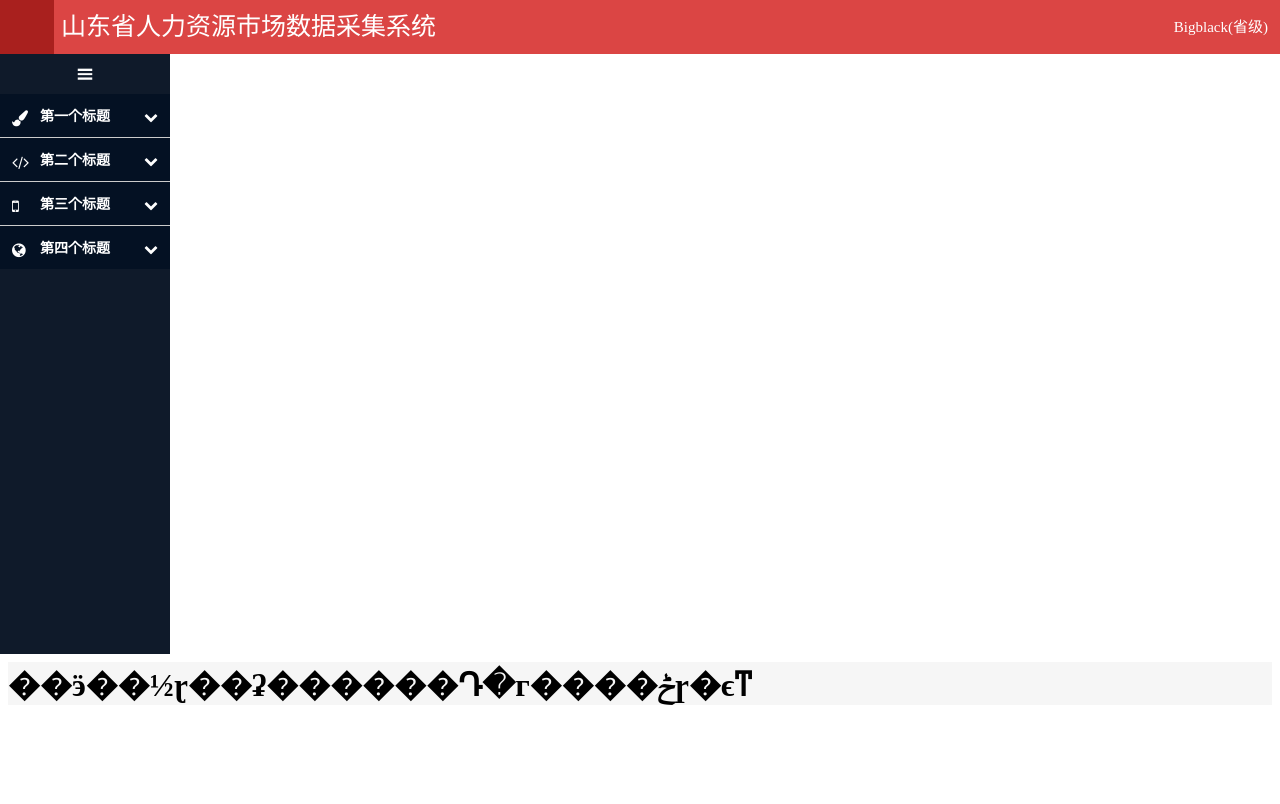
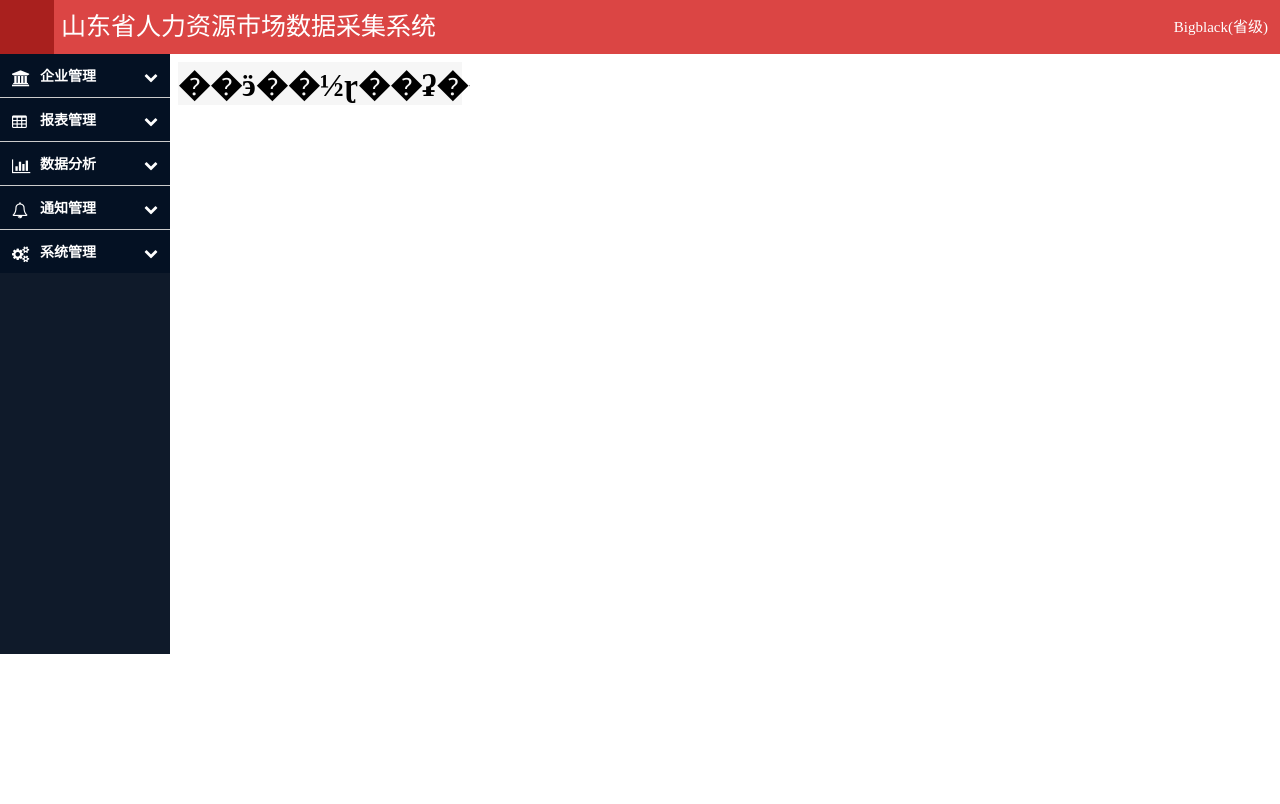
Before and after one commit to BITFierce/smcclass, a PHP site: page /province.html in a window 1280 px wide. After the commit the page ends 654 px from the top, so only its background shows below. Run offline with PHP 8.4, Linux system fonts and the light colour scheme; some libraries are stand-ins or nearby versions.

Commit message:
导航栏
省用户界面导航栏bug已修复

```diff
--- a/前端/css/province.css
+++ b/前端/css/province.css
@@ -1,5 +1,9 @@
 *{
 	margin:0;
+	padding:0;
+	-webkit-box-sizing: border-box;
+	-moz-box-sizing: border-box;
+	box-sizing: border-box;
 }
 
 #header {
@@ -11,8 +15,8 @@
 
 #logo{
 	background-color:#a9201e;
-	width:50px;
-	height:50px;
+	width:54px;
+	height:54px;
 	padding:2px;
 	float:left;
 }
@@ -45,18 +49,6 @@
     height:600px;
     width:170px;
     float:left;
-}
-
-#menu_header{
-	width:20px;
-	height:40px;
-	float:left;
-	margin:0 75px;
-}
-
-#menu_header img{
-	height:20px;
-	margin:10px 0;
 }
 
 #menu_container{
@@ -139,20 +131,20 @@ a {
 }
 
 .submenu {
- 	display: none;
+ 	display:none;
  	background: #0f1a2a;
  	font-size: 14px;
  }
 
  .submenu li {
  	border-bottom: 1px solid #4b4a5e;
+	height:40px;
  }
 
  .submenu a {
- 	display: block;
+ 	display:block;
  	text-decoration: none;
  	color: #fff;
- 	padding: 12px;
  	padding-left: 42px;
  	-webkit-transition: all 0.25s ease;
  	-o-transition: all 0.25s ease;
@@ -163,3 +155,7 @@ a {
  	background: #dd4544;
  	color: #FFF;
  }
+
+ #mainbody{
+	 float:left;
+ }
--- a/前端/js/index.js
+++ /dev/null
@@ -1,26 +0,0 @@
-$(function() {
-	var Accordion = function(el, multiple) {
-		this.el = el || {};
-		this.multiple = multiple || false;
-
-		// Variables privadas
-		var links = this.el.find('.link');
-		// Evento
-		links.on('click', {el: this.el, multiple: this.multiple}, this.dropdown)
-	}
-
-	Accordion.prototype.dropdown = function(e) {
-		var $el = e.data.el;
-			$this = $(this),
-			$next = $this.next();
-
-		$next.slideToggle();
-		$this.parent().toggleClass('open');
-
-		if (!e.data.multiple) {
-			$el.find('.submenu').not($next).slideUp().parent().removeClass('open');
-		};
-	}
-
-	var accordion = new Accordion($('#accordion'), false);
-});
--- a/前端/province.html
+++ b/前端/province.html
@@ -9,8 +9,7 @@
 	<link href="http://maxcdn.bootstrapcdn.com/font-awesome/4.2.0/css/font-awesome.min.css" rel="stylesheet">
     <link rel="stylesheet" href="css/province.css" media="screen" type="text/css" />
 	<script src="js/loadFun.js" type="text/javascript"></script>
-	<script src="js/index.js" type="text/javascript"></script>
-	<script src='http://codepen.io/assets/libs/fullpage/jquery.js'></script>
+	<script src="js/jquery-2.0.0.min.js" type="text/javascript"></script>
 </head>
 
 <body onload="loadFun()">
@@ -21,47 +20,116 @@
 		<span id="name">Bigblack(省级)</span>
 	</div>
 
-	<div id="menu" style="overflow:hidden; outline:none">
+	<div id="menu">
 
-		<div id="menu_header"><img src="img/button_menu.png" width="20px" height="20px"/></div>
 		<div id="menu_container">
 			<ul id="accordion" class="accordion">
-				<li>
-					<div class="link"><i class="fa fa-paint-brush"></i>第一个标题<i class="fa fa-chevron-down"></i><div>
-					<ul class="submenu">
-					<li><a href="#">第一个的第一个</a></li>
-					<li><a href="#">第一个的第二个</a></li>
-					<li><a href="#">第一个的第三个</a></li>
+				<li id="l0">
+					<div class="link" onclick="change(0)"><i class="fa fa-university"></i>企业管理<i class="fa fa-chevron-down"></i></div>
+					<ul class="submenu" id="u0">
+					<li><a href="#">企业备案查询</a></li>
 					</ul>
 				</li>
-				<li>
-					<div class="link"><i class="fa fa-code"></i>第二个标题<i class="fa fa-chevron-down"></i><div>
-					<ul class="submenu">
-					<li><a href="#">第二个的第一个</a></li>
-					<li><a href="#">第二个的第二个</a></li>
-					<li><a href="#">第二个的第三个</a></li>
+				<li id="l1">
+					<div class="link" onclick="change(1)"><i class="fa fa-table"></i>报表管理<i class="fa fa-chevron-down"></i></div>
+					<ul class="submenu" id="u1">
+					<li><a href="#">审核报表</a></li>
+					<li><a href="#">数据汇总</a></li>
 					</ul>
 				</li>
-				<li>
-					<div class="link"><i class="fa fa-mobile"></i>第三个标题<i class="fa fa-chevron-down"></i><div>
-					<ul class="submenu">
-					<li><a href="#">第三个的第一个</a></li>
-					<li><a href="#">第三个的第二个</a></li>
-					<li><a href="#">第三个的第三个</a></li>
+				<li id="l2">
+					<div class="link" onclick="change(2)"><i class="fa fa-bar-chart"></i>数据分析<i class="fa fa-chevron-down"></i></div>
+					<ul class="submenu" id="u2">
+					<li><a href="#">取样分析</a></li>
+					<li><a href="#">对比分析</a></li>
+					<li><a href="#">趋势分析</a></li>
 					</ul>
 				</li>
-				<li>
-					<div class="link"><i class="fa fa-globe"></i>第四个标题<i class="fa fa-chevron-down"></i><div>
-					<ul class="submenu">
-					<li><a href="#">第四个的第一个</a></li>
-					<li><a href="#">第四个的第二个</a></li>
-					<li><a href="#">第四个的第三个</a></li>
+				<li id="l3">
+					<div class="link" onclick="change(3)"><i class="fa fa-bell-o"></i>通知管理<i class="fa fa-chevron-down"></i></div>
+					<ul class="submenu" id="u3">
+					<li><a href="#">查看通知</a></li>
+					<li><a href="#">发布通知</a></li>
+					</ul>
+				</li>
+				<li id="l4">
+					<div class="link" onclick="change(4)"><i class="fa fa-cogs"></i>系统管理<i class="fa fa-chevron-down"></i></div>
+					<ul class="submenu" id="u4">
+					<li><a href="#">上报时限</a></li>
+					<li><a href="#">用户管理</a></li>
+					<li><a href="#">角色管理</a></li>
+					<li><a href="#">系统监控</a></li>
 					</ul>
 				</li>
 			</ul>
 		</div>
 
 	</div>
+
+	<script type="text/javascript">
+		function change(a){
+			if(a==0){
+				$("#u0").slideToggle();
+				$('#l0').toggleClass('open');
+				$("#u1").slideUp();
+				$('#l1').removeClass('open');
+				$("#u2").slideUp();
+				$('#l2').removeClass('open');
+				$("#u3").slideUp();
+				$('#l3').removeClass('open');
+				$("#u4").slideUp();
+				$('#l4').removeClass('open');
+			}
+			if(a==1){
+				$("#u1").slideToggle();
+				$('#l1').toggleClass('open');
+				$("#u0").slideUp();
+				$('#l0').removeClass('open');
+				$("#u2").slideUp();
+				$('#l2').removeClass('open');
+				$("#u3").slideUp();
+				$('#l3').removeClass('open');
+				$("#u4").slideUp();
+				$('#l4').removeClass('open');
+			}
+			if(a==2){
+				$("#u2").slideToggle();
+				$('#l2').toggleClass('open');
+				$("#u1").slideUp();
+				$('#l1').removeClass('open');
+				$("#u0").slideUp();
+				$('#l0').removeClass('open');
+				$("#u3").slideUp();
+				$('#l3').removeClass('open');
+				$("#u4").slideUp();
+				$('#l4').removeClass('open');
+			}
+			if(a==3){
+				$("#u3").slideToggle();
+				$('#l3').toggleClass('open');
+				$("#u1").slideUp();
+				$('#l1').removeClass('open');
+				$("#u2").slideUp();
+				$('#l2').removeClass('open');
+				$("#u0").slideUp();
+				$('#l0').removeClass('open');
+				$("#u4").slideUp();
+				$('#l4').removeClass('open');
+			}
+			if(a==4){
+				$("#u4").slideToggle();
+				$('#l4').toggleClass('open');
+				$("#u1").slideUp();
+				$('#l1').removeClass('open');
+				$("#u2").slideUp();
+				$('#l2').removeClass('open');
+				$("#u3").slideUp();
+				$('#l3').removeClass('open');
+				$("#u0").slideUp();
+				$('#l0').removeClass('open');
+			}
+		}
+	</script>
 
 	<div id="mainbody">
 		<iframe id="main" src="cover.html" width="100%" height="100%" frameborder="0" name="inform" align="right"></iframe>
```
